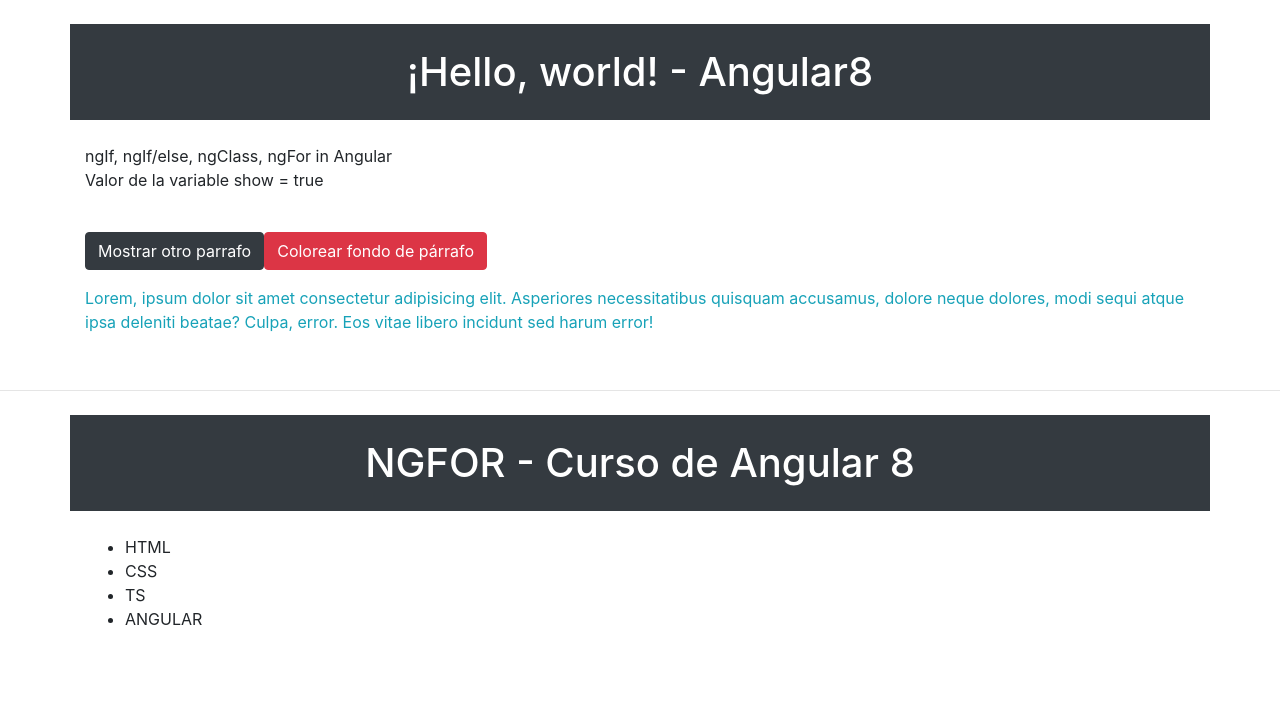
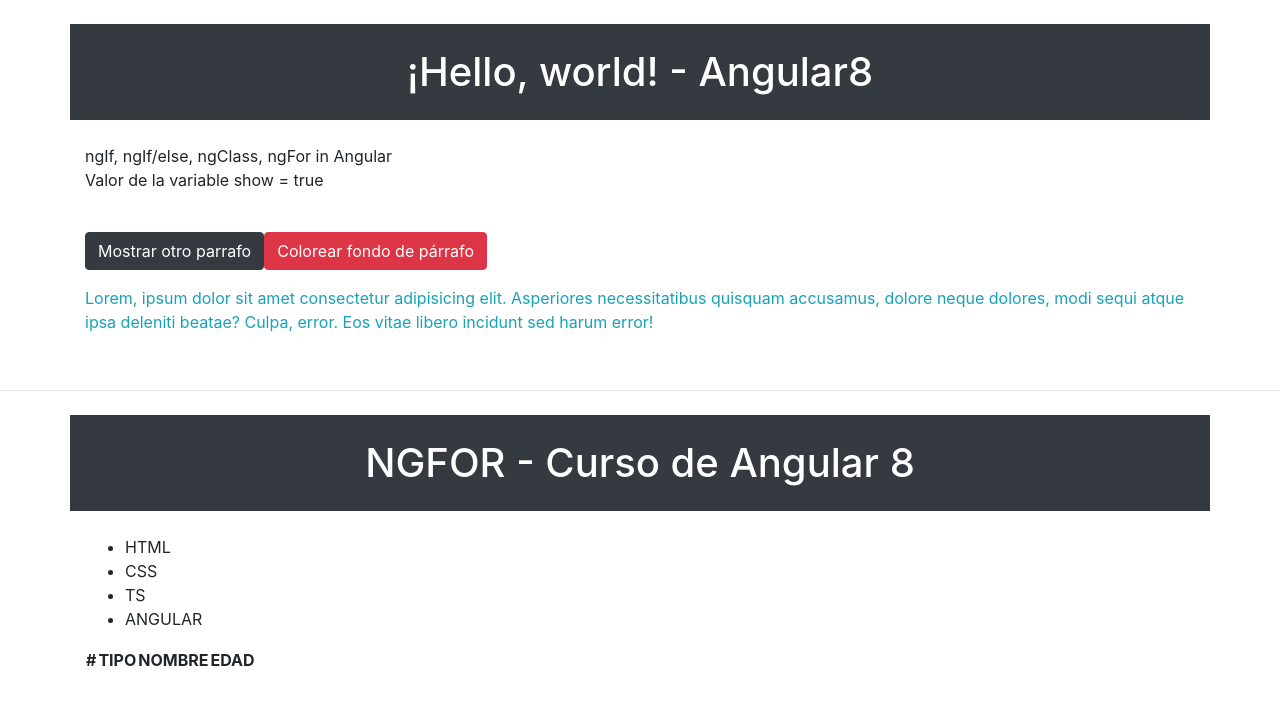
Before and after one commit to Joaquin-Developer/Angular10-first-project, an Angular app: page / in a window 1280 px wide. Shown: the top 704 px of the page. Built offline with nearby package versions, Linux system fonts and the light colour scheme.

Commit message:
agrego tablas en el html

```diff
--- a/src/app/comp-prueba-ngfor/comp-prueba-ngfor.component.html
+++ b/src/app/comp-prueba-ngfor/comp-prueba-ngfor.component.html
@@ -1,17 +1,41 @@
-
 <h1 class="container bg-dark text-white text-center my-4 py-4">NGFOR - Curso de Angular 8</h1>
-
 <div class="container">
-
     <ul>
         <li *ngFor="let unCurso of cursos;">
             {{unCurso}}
         </li>
     </ul>
-
+    <!-- vamos a hacer lo mismo pero con una tabla -->
 
     <table>
-        <!--despues-->
+        <thead>
+            <tr>
+                <th scope="col">#</th>
+                <th scope="col">TIPO</th>
+                <th scope="col">NOMBRE</th>
+                <th scope="col">EDAD</th>
+            </tr>
+        </thead>
+        <tbody>
+            <tr>
+                <th scope="row"></th>
+                <td></td>
+                <td></td>
+                <td></td>
+            </tr>
+            <tr>
+                <th scope="row"></th>
+                <td></td>
+                <td></td>
+                <td></td>
+            </tr>
+            <tr>
+                <th scope="row"></th>
+                <td></td>
+                <td></td>
+                <td></td>
+            </tr>
+        </tbody>
     </table>
 
 </div>
```
